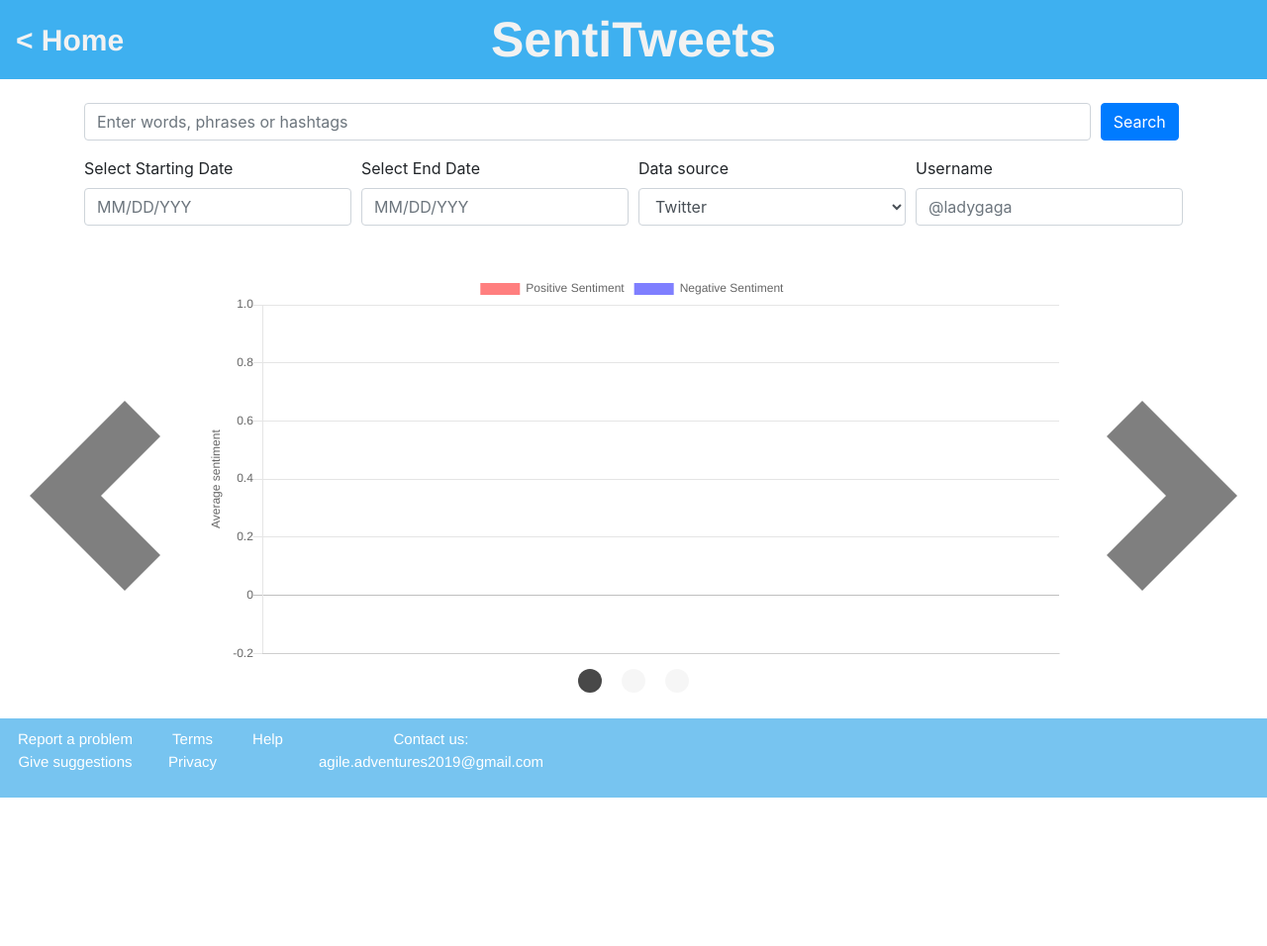
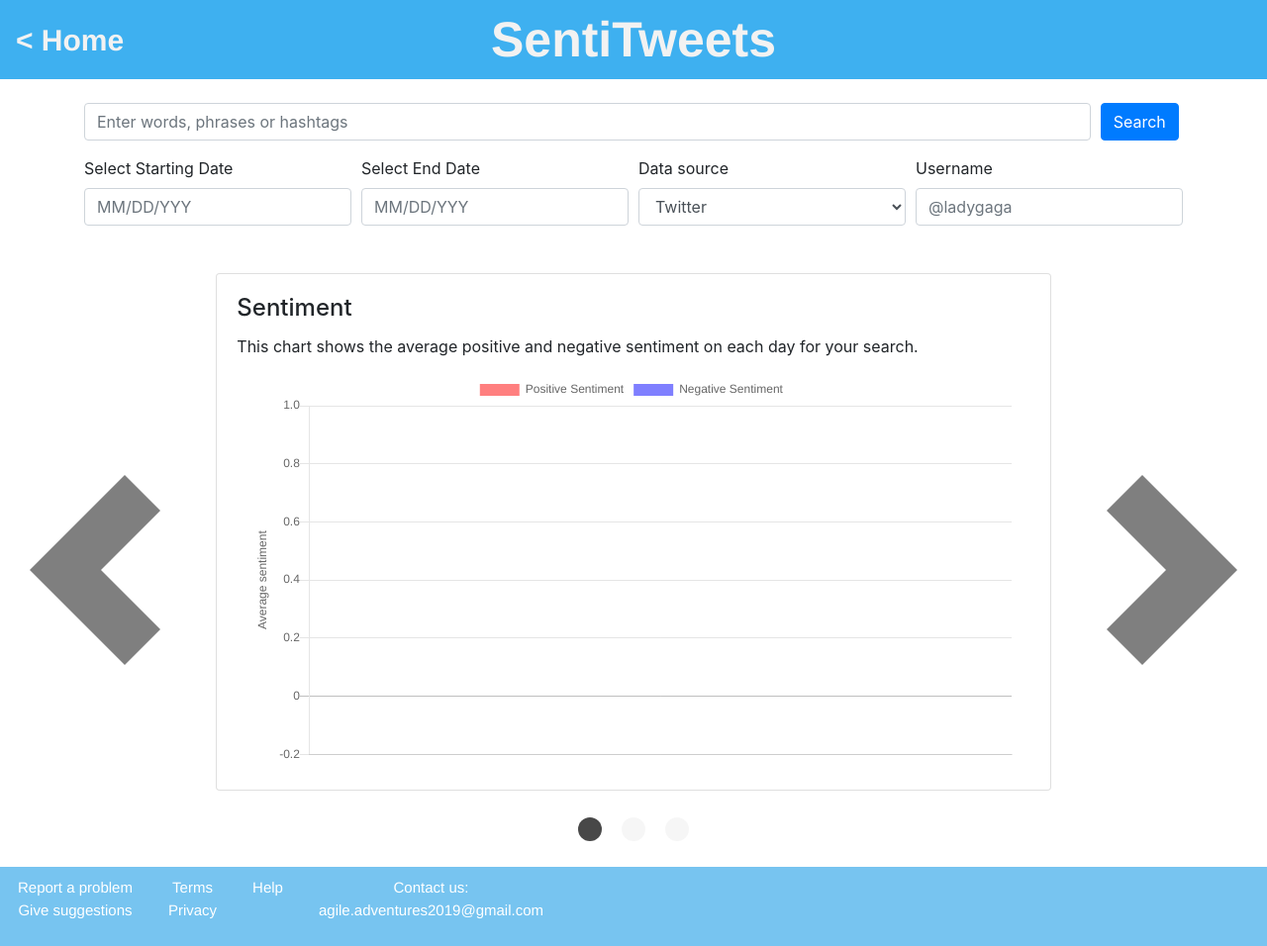
Before and after one commit to RJHughes/TwitterSentiment, a Flask app: page /search in a window 1280 px wide. Shown: the whole page at 99% size. Before the commit the page ends 806 px from the top, so only its background shows below. Run offline with Flask 2, Linux system fonts and the light colour scheme; some libraries are stand-ins or nearby versions.

Commit message:
Adds descriptions and cards to each chart

```diff
--- a/app/templates/index.html
+++ b/app/templates/index.html
@@ -109,25 +109,43 @@
 </div>
 
 <!-- Search result charts-->
+
   <div id="carouselExampleControls" class="carousel slide" data-ride="carousel" data-interval=false>
     <ol class="carousel-indicators">
       <li data-target="#carouselExampleIndicators" data-slide-to="0" class="active"></li>
       <li data-target="#carouselExampleIndicators" data-slide-to="1"></li>
       <li data-target="#carouselExampleIndicators" data-slide-to="2"></li>
     </ol>
-    <div class="carousel-inner" style="width:100%; height: 450px !important;">
+
+    <div class="carousel-inner" style="width:100%; height: 600px !important;">
 
       <!-- word cloud img -->
       <div class="carousel-item">
-        <div class="container" style="max-width:600px; display:block; margin-left:auto; margin-right:auto;">
+        <div class = "row justify-content-md-center">
+      <div class="col-md-8">
+      <div class="card">
+        <div class="card-body">
+           <h4 class="card-title">Hashtag Wordcloud</h4>
+           <p>This wordcloud show the hashtags that were tweeted in your search.
+              Larger words mean that the hashtag was tweeted more often.</p>
+        <div class="container">
           <img src ="{{"static/pictures/wordcloud" ~ handle ~".png"}}" style="width: 100%;" alt=wordcloud>
         </div>
       </div>
-
+    </div>
+    </div>
+    </div>
+  </div>
       <!-- sentiment chart -->
       <div class="carousel-item active">
-        <div class="container-fluid" style="width:70%">
-          <canvas id="chart" width="600" height="400" style="display:block; margin-left:auto; margin-right:auto;"></canvas>
+          <div class = "row justify-content-md-center">
+        <div class="col-md-8">
+        <div class="card">
+          <div class="card-body">
+             <h4 class="card-title">Sentiment</h4>
+             <p>This chart shows the average positive and negative sentiment on each day for your search.</p>
+              <div class="container-fluid" style="width:100%">
+                <canvas id="chart" width="800" height="400" style="display:block; margin-left:auto; margin-right:auto;"></canvas>
             <script>
             // bar chart data
             var chartData = {
@@ -190,13 +208,23 @@
            });
 
            </script>
+              </div>
+            </div>
+          </div>
+          </div>
+          </div>
         </div>
-      </div>
 
       <!-- tweet count graph -->
       <div class="carousel-item">
-        <div class="container" style="width:70%; height: 400px">
-          <canvas id="line_chart" width="600" height="400" style="display:block; margin-left:auto; margin-right:auto;"></canvas>
+        <div class = "row justify-content-md-center">
+      <div class="col-md-8">
+      <div class="card">
+        <div class="card-body">
+           <h4 class="card-title">Number of Tweets</h4>
+           <p>This chart shows the total number of tweets on each day for your search.</p>
+        <div class="container" style="width:100%; height: 400px">
+          <canvas id="line_chart"></canvas>
             <script>
             // bar chart data
             var total_data = {
@@ -210,7 +238,7 @@
                 strokeColor: "rgba(255,0,0,1)",
                 pointColor: "rgba(255,0,0,1)",
                 backgroundColor: "rgba(255,0,0,0.5)",
-                label: "Positive Sentiment",
+                label: "Total number of tweets",
                 data : [
                   {% for item in total_search %}
                      "{{ item }}",
@@ -245,6 +273,10 @@
            </script>
         </div>
       </div>
+    </div>
+    </div>
+    </div>
+  </div>
 
       <a class="carousel-control-prev" href="#carouselExampleControls" role="button" data-slide="prev">
         <span class="carousel-control-prev-icon" aria-hidden="false"></span>
@@ -256,7 +288,6 @@
       </a>
 
   </div>
-
 </div>
 <footer>
     <a> Report a problem <br/> Give suggestions</a>
```
